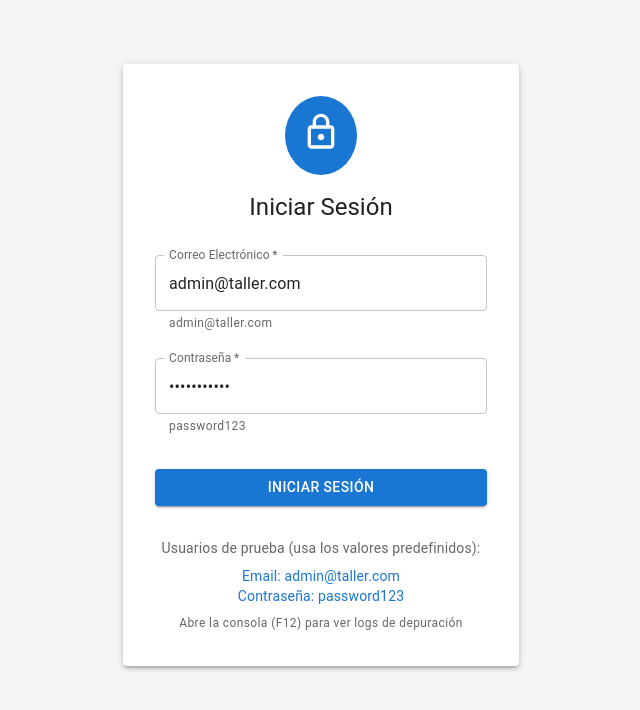
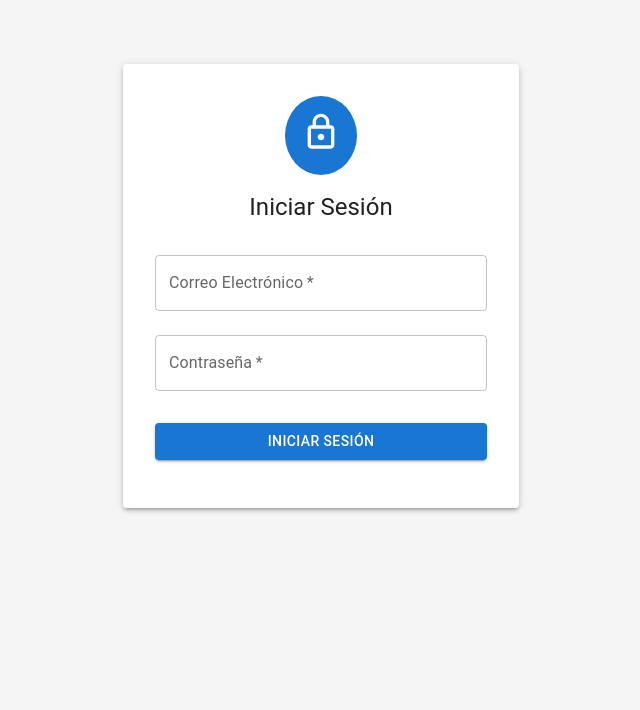
Before and after one commit to ysiezar21/PRY-2_Diseno, a React (Vite) app: page /login in a window 1280 px wide. Shown: the top 710 px of the page, without its empty margins (319-959 px from the left). Built offline with nearby package versions, Linux system fonts and the light colour scheme.

Commit message:
Arreglo de la pantalla de login

```diff
--- a/src/pages/Login.tsx
+++ b/src/pages/Login.tsx
@@ -29,10 +29,10 @@ const Login = () => {
   // ============================================
 
   // Email del usuario - precargado con un valor de prueba para desarrollo
-  const [email, setEmail] = useState('admin@taller.com');
+  const [email, setEmail] = useState('');
 
   // Contraseña del usuario - precargada con un valor de prueba para desarrollo
-  const [password, setPassword] = useState('password123');
+  const [password, setPassword] = useState('');
 
   // Obtiene funciones y estado del contexto de autenticación
   const { login, error, clearError, loading } = useAuthContext();
@@ -55,10 +55,6 @@ const Login = () => {
     // La función login retorna un objeto con success y posibles datos del usuario
     const result = await login(email, password);
 
-    // ============================================
-    // MANEJO DE RESULTADO DEL LOGIN
-    // ============================================
-
     // Si el login fue exitoso, redirige al usuario al dashboard
     if (result.success) {
       navigate('/dashboard');
@@ -71,9 +67,6 @@ const Login = () => {
   };
 
   return (
-    // ============================================
-    // CONTENEDOR PRINCIPAL
-    // ============================================
     // Container centrado con ancho máximo pequeño (xs) para el formulario
     <Container component="main" maxWidth="xs">
       <Box
@@ -84,11 +77,6 @@ const Login = () => {
           alignItems: 'center',   // Centra horizontalmente
         }}
       >
-
-        {/* ============================================ */}
-        {/* TARJETA DEL FORMULARIO */}
-        {/* ============================================ */}
-        {/* Paper es una superficie elevada de Material-UI (como una tarjeta) */}
         <Paper
           elevation={3}  // Nivel de sombra (elevación visual)
           sx={{
@@ -100,10 +88,6 @@ const Login = () => {
           }}
         >
 
-          {/* ============================================ */}
-          {/* ICONO DE CANDADO */}
-          {/* ============================================ */}
-          {/* Círculo azul con un icono de candado para identificar la página */}
           <Box
             sx={{
               backgroundColor: 'primary.main',  // Color azul del tema
@@ -120,39 +104,24 @@ const Login = () => {
             Iniciar Sesión
           </Typography>
 
-          {/* ============================================ */}
-          {/* ALERTA DE ERROR */}
-          {/* ============================================ */}
-          {/* Solo se muestra si hay un error (ej: credenciales incorrectas) */}
           {error && (
             <Alert severity="error" sx={{ width: '100%', mb: 2 }}>
               {error}
             </Alert>
           )}
 
-          {/* ============================================ */}
-          {/* FORMULARIO DE LOGIN */}
-          {/* ============================================ */}
           <Box component="form" onSubmit={handleSubmit} sx={{ mt: 1, width: '100%' }}>
 
-            {/* ============================================ */}
-            {/* CAMPO: Email */}
-            {/* ============================================ */}
             <TextField
               margin="normal"
               required              // Campo obligatorio
               fullWidth             // Ocupa todo el ancho disponible
               label="Correo Electrónico"
               value={email}
-              // trim() elimina espacios en blanco al inicio y final
               onChange={(e) => setEmail(e.target.value.trim())}
               disabled={loading}    // Deshabilitado mientras se procesa el login
-              helperText="admin@taller.com"  // Texto de ayuda debajo del campo
             />
 
-            {/* ============================================ */}
-            {/* CAMPO: Contraseña */}
-            {/* ============================================ */}
             <TextField
               margin="normal"
               required
@@ -163,12 +132,8 @@ const Login = () => {
               // trim() elimina espacios en blanco al inicio y final
               onChange={(e) => setPassword(e.target.value.trim())}
               disabled={loading}    // Deshabilitado mientras se procesa el login
-              helperText="password123"  // Texto de ayuda debajo del campo
             />
 
-            {/* ============================================ */}
-            {/* BOTÓN: Enviar Formulario */}
-            {/* ============================================ */}
             <Button
               type="submit"
               fullWidth
@@ -184,24 +149,6 @@ const Login = () => {
               )}
             </Button>
 
-            {/* ============================================ */}
-            {/* INFORMACIÓN DE USUARIOS DE PRUEBA */}
-            {/* ============================================ */}
-            {/* Sección informativa para desarrolladores y testers */}
-            <Box sx={{ mt: 2 }}>
-              <Typography variant="body2" color="text.secondary" align="center">
-                Usuarios de prueba (usa los valores predefinidos):
-              </Typography>
-              <Typography variant="body2" color="primary" align="center" sx={{ mt: 1 }}>
-                Email: admin@taller.com
-                <br />
-                Contraseña: password123
-              </Typography>
-              <Typography variant="caption" color="text.secondary" align="center" sx={{ mt: 1, display: 'block' }}>
-                Abre la consola (F12) para ver logs de depuración
-              </Typography>
-            </Box>
-
           </Box>
         </Paper>
       </Box>
```
